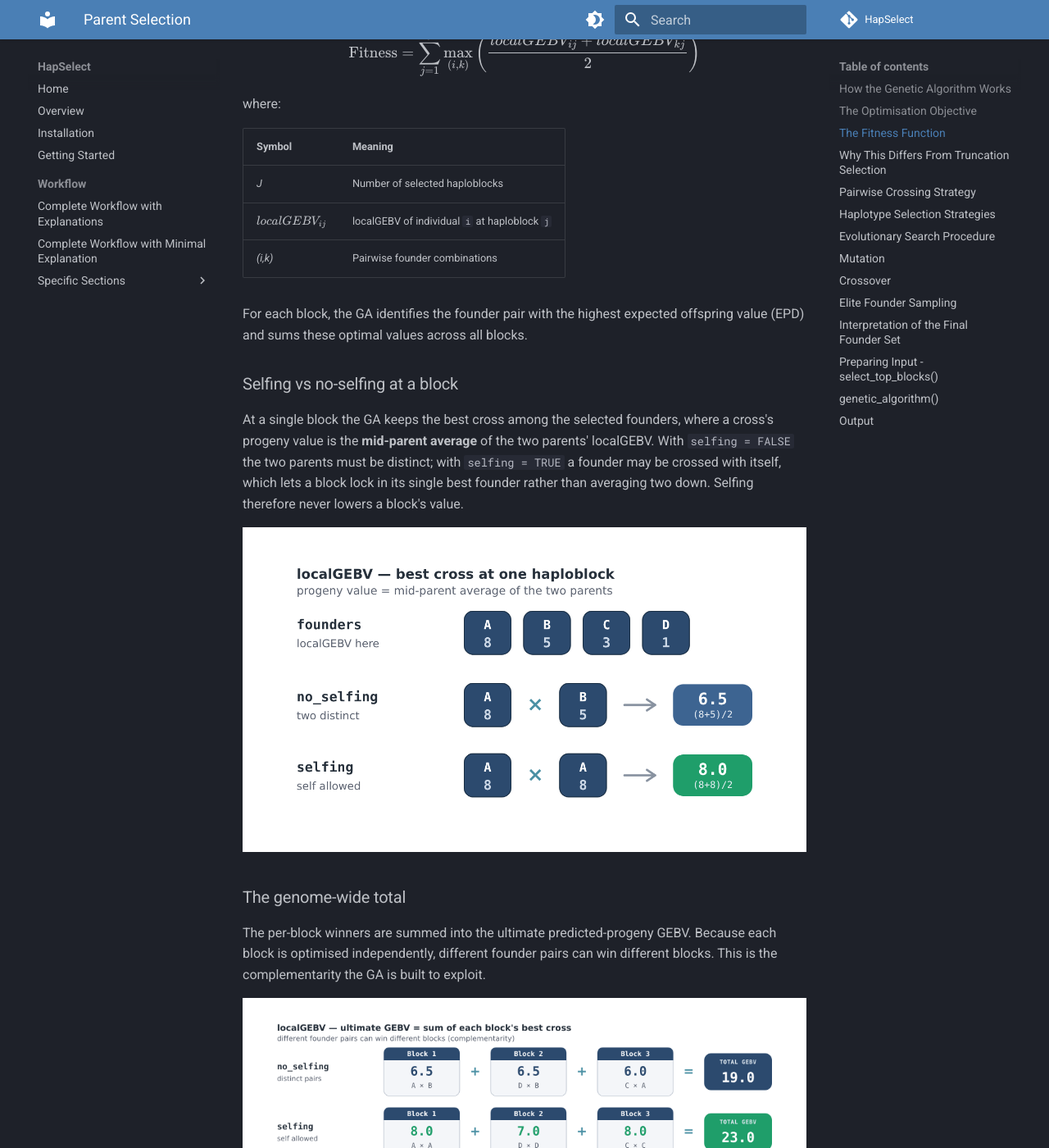
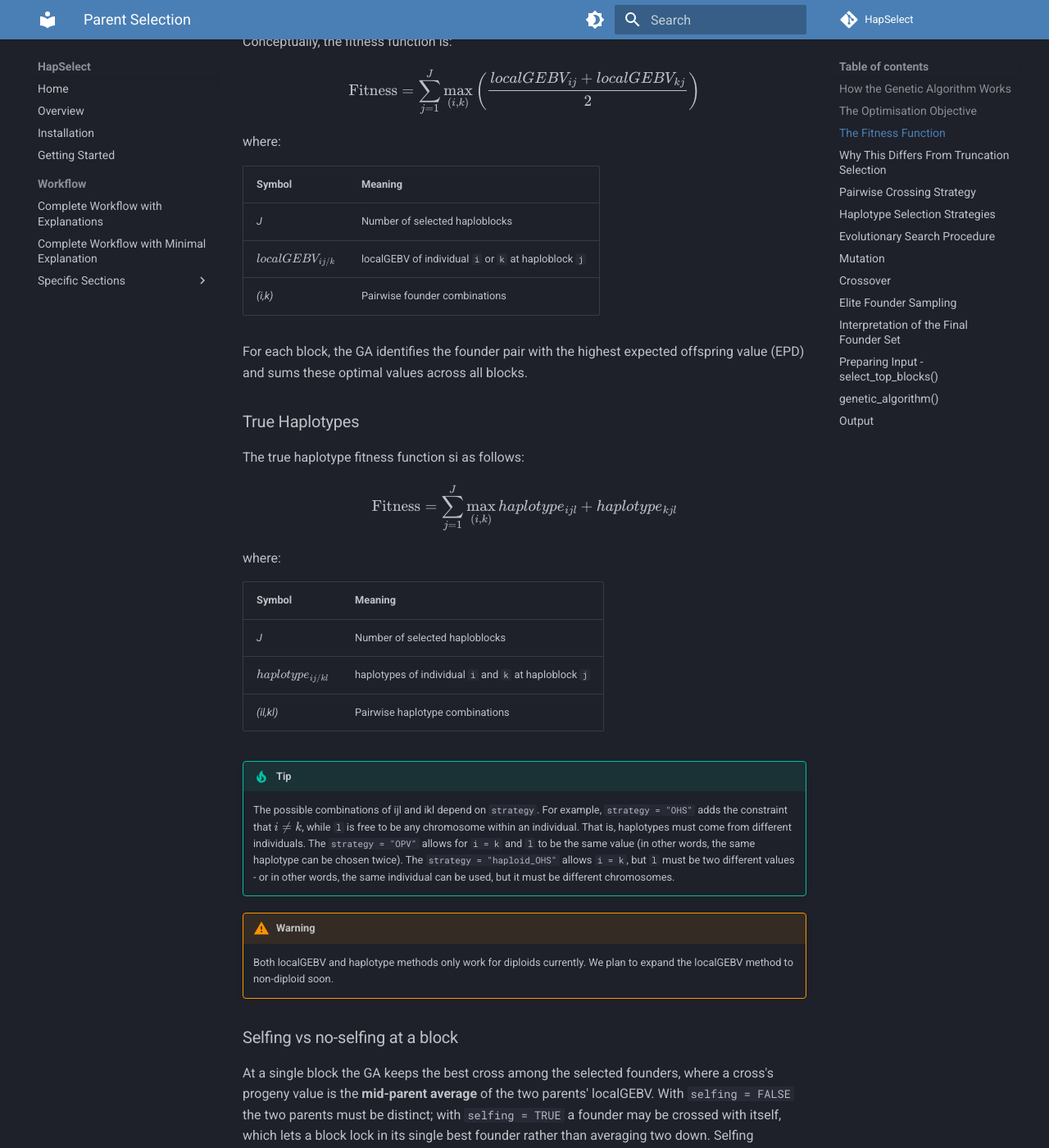
Before and after one commit to wrshf7/HapSelect-Docs, an MkDocs documentation site: the page built from docs/workflow/parent-selection.md, in a window 1280 px wide and 1400 px high, scrolled down 1511 px. Shown: the whole window at 82% size. Built offline with MkDocs 1.6.1 and Material for MkDocs 9.7.7, drawn with Linux system fonts in a browser that asks for light colours; comment, search, counter and statistics services are not loaded.

Commit message:
Update parent-selection.md

```diff
--- a/docs/workflow/parent-selection.md
+++ b/docs/workflow/parent-selection.md
@@ -35,6 +35,7 @@ rather than simply selecting the individuals with the highest total GEBV (trunca
 
 ## The Fitness Function
 
+### localGEBV
 Conceptually, the fitness function is:
 
 $$
@@ -45,10 +46,31 @@ where:
 | Symbol | Meaning |
 |:---|:---|
 | *J* | Number of selected haploblocks |
-| $localGEBV_{ij}$ | localGEBV of individual `i` at haploblock `j` |
+| $localGEBV_{ij/k}$ | localGEBV of individual `i` or `k` at haploblock `j` |
 | *(i,k)* | Pairwise founder combinations |
 
 For each block, the GA identifies the founder pair with the highest expected offspring value (EPD) and sums these optimal values across all blocks.
+
+### True Haplotypes
+
+The true haplotype fitness function si as follows:
+
+$$
+\mathrm{Fitness} = \sum_{j=1}^{J} \max_{(i,k)} {haplotype_{ijl} + haplotype_{kjl}}
+$$
+where:
+
+| Symbol | Meaning |
+|:---|:---|
+| *J* | Number of selected haploblocks |
+| $haplotype_{ij/kl}$ | haplotypes of individual `i` and `k` at haploblock `j` |
+| *(il,kl)* | Pairwise haplotype combinations |
+
+!!! tip
+    The possible combinations of ijl and ikl depend on `strategy`. For example, `strategy = "OHS"` adds the constraint that $i \neq k$, while `l` is free to be any chromosome within an individual. That is, haplotypes must come from different individuals. The `strategy = "OPV"` allows for `i = k` and `l` to be the same value (in other words, the same haplotype can be chosen twice). The `strategy = "haploid_OHS"` allows `i = k`, but `l` must be two different values - or in other words, the same individual can be used, but it must be different chromosomes.
+
+!!! warning
+    Both localGEBV and haplotype methods only work for diploids currently. We plan to expand the localGEBV method to non-diploid soon.
 
 ### Selfing vs no-selfing at a block
 
```
